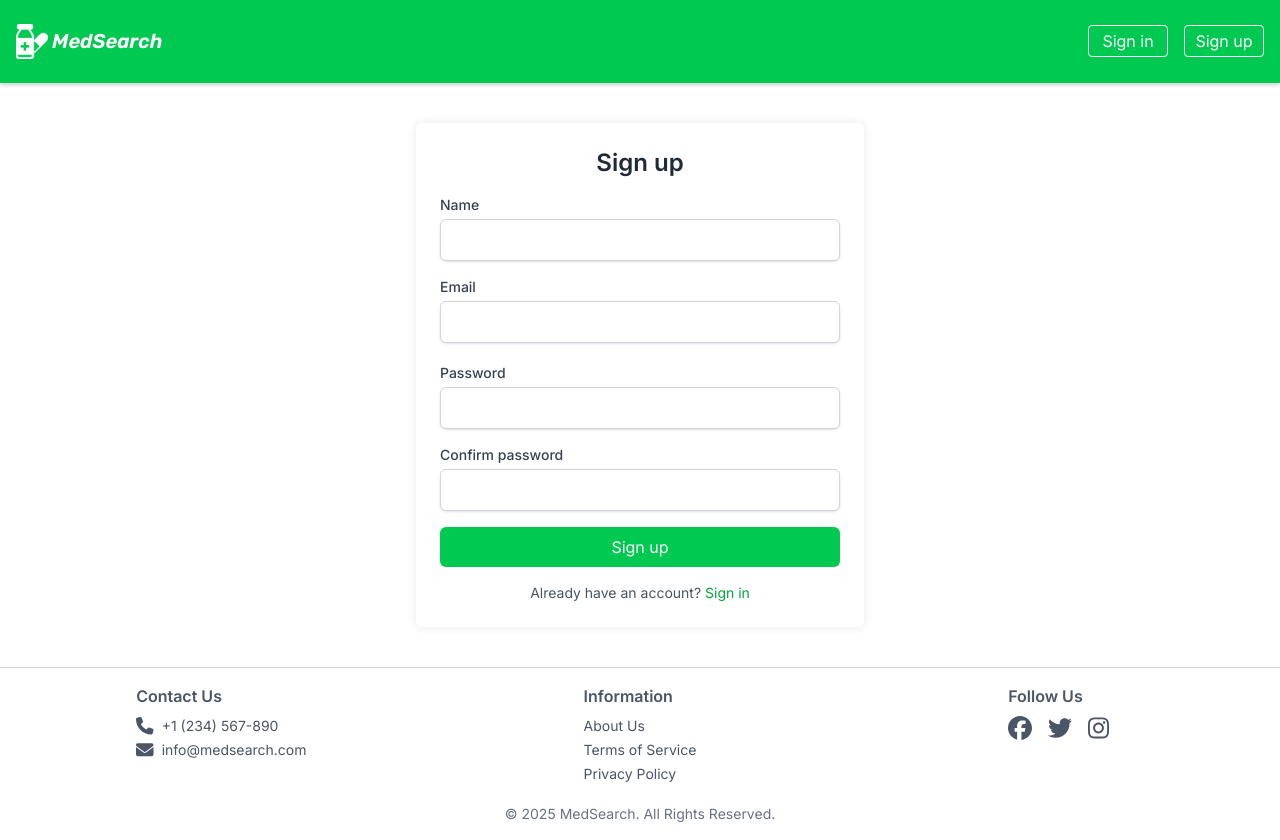
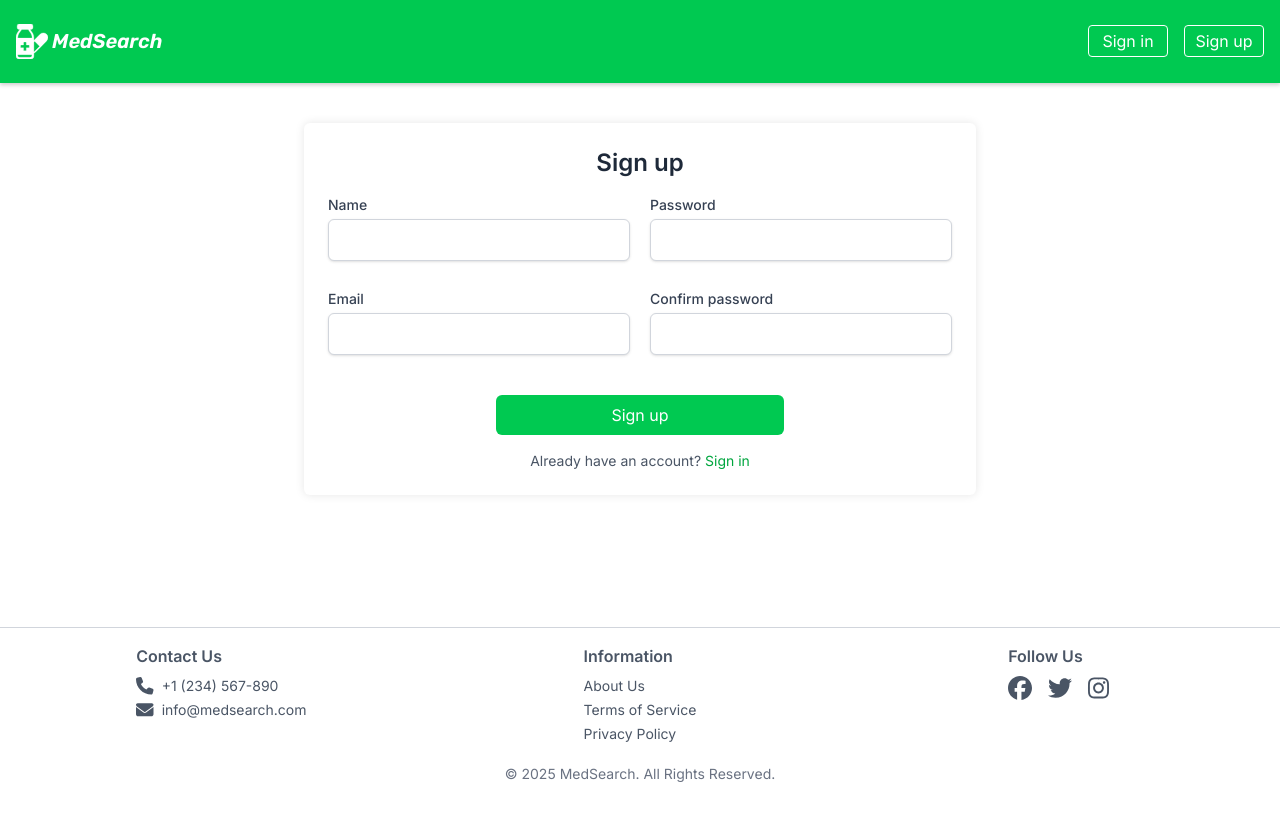
Before and after one commit to gryzun33/medsearch, a React (Vite) app: page /register in a window 1280 px wide. After the commit the page ends 800 px from the top, so only its background shows below. Built offline with nearby package versions, Linux system fonts and the light colour scheme.

Commit message:
feat: add registration adaptive

```diff
--- /dev/null
+++ b/src/components/BottomLink.tsx
@@ -0,0 +1,20 @@
+import { Link } from 'react-router';
+
+type Props = {
+  text: string;
+  linkText: string;
+  linkTo: string;
+};
+
+const BottomLink = ({ text, linkText, linkTo }: Props) => {
+  return (
+    <p className="mt-4 text-center text-sm text-gray-600">
+      {text}{' '}
+      <Link to={linkTo} className="text-green-600 hover:underline">
+        {linkText}
+      </Link>
+    </p>
+  );
+};
+
+export default BottomLink;
--- /dev/null
+++ b/src/components/FormField.tsx
@@ -0,0 +1,48 @@
+import {
+  UseFormRegister,
+  FieldValues,
+  FieldError,
+  Path,
+} from 'react-hook-form';
+
+type FormFieldProps<T extends FieldValues> = {
+  label: string;
+  id: Path<T>;
+  type: string;
+  register: UseFormRegister<T>;
+  errors: FieldError | undefined;
+  validationRules?: object;
+};
+
+const FormField = <T extends FieldValues>({
+  label,
+  id,
+  type,
+  register,
+  errors,
+  validationRules,
+}: FormFieldProps<T>) => {
+  return (
+    <div className="mb-7 relative">
+      <label
+        className="block text-sm font-medium text-gray-700"
+        htmlFor={String(id)}
+      >
+        {label}
+      </label>
+      <input
+        type={type}
+        id={String(id)}
+        {...register(id, validationRules)}
+        className="mt-1 block w-full px-3 py-2 border border-gray-300 rounded-md shadow-sm focus:outline-none focus:ring-2 focus:ring-green-500"
+      />
+      {errors && errors.message && (
+        <p className="absolute top-[100%] text-red-500 text-sm font-light">
+          {errors.message}
+        </p>
+      )}
+    </div>
+  );
+};
+
+export default FormField;
--- a/src/components/RegistrationForm.tsx
+++ b/src/components/RegistrationForm.tsx
@@ -1,12 +1,9 @@
 import { SubmitHandler, useForm } from 'react-hook-form';
-import { Link } from 'react-router';
-
-type FormData = {
-  name: string;
-  email: string;
-  password: string;
-  confirmPassword: string;
-};
+// import { Link } from 'react-router';
+import SubmitButton from './SubmitButton';
+import BottomLink from './BottomLink';
+import { SignUpData } from '../types/sign-up';
+import FormField from './FormField';
 
 const RegistrationForm = () => {
   const {
@@ -14,125 +11,75 @@ const RegistrationForm = () => {
     handleSubmit,
     formState: { errors },
     watch,
-  } = useForm<FormData>();
+  } = useForm<SignUpData>();
 
-  const onSubmit: SubmitHandler<FormData> = (data) => {
+  const onSubmit: SubmitHandler<SignUpData> = (data) => {
     console.log('Форма отправлена', data);
   };
 
   return (
-    <div className="max-w-md mx-auto  p-6 my-10  bg-white shadow-[0_0_10px_rgba(0,0,0,0.1)] rounded-md">
+    <div className="mx-w-md  mx-auto  p-6   bg-white shadow-[0_0_10px_rgba(0,0,0,0.1)] rounded-md">
       <h2 className="text-2xl font-semibold mb-4 text-center text-gray-800">
         Sign up
       </h2>
       <form onSubmit={handleSubmit(onSubmit)}>
-        <div className="mb-4">
-          <label
-            className="block text-sm font-medium text-gray-700"
-            htmlFor="name"
-          >
-            Name
-          </label>
-          <input
+        <FormField
+          label="Name"
+          id="name"
           type="text"
-            id="name"
-            {...register('name', { required: 'Name is required' })}
-            className="mt-1 block w-full px-3 py-2 border border-gray-300 rounded-md shadow-sm focus:outline-hidden focus:ring-2 focus:ring-green-500"
+          register={register}
+          errors={errors.name}
+          validationRules={{ required: 'Name is required' }}
         />
-          {errors.name && (
-            <p className="text-red-500 text-sm font-light">
-              {errors.name.message}
-            </p>
-          )}
-        </div>
 
-        <div className="mb-5">
-          <label
-            className="block text-sm font-medium text-gray-700"
-            htmlFor="email"
-          >
-            Email
-          </label>
-          <input
+        <FormField
+          label="Email"
+          id="email"
           type="email"
-            id="email"
-            {...register('email', {
+          register={register}
+          errors={errors.email}
+          validationRules={{
             required: 'Email is required',
             pattern: {
               value: /^[a-zA-Z0-9_.+-]+@[a-zA-Z0-9-]+\.[a-zA-Z0-9-.]+$/,
               message: 'Invalid email format',
             },
-            })}
-            className="mt-1 block w-full px-3 py-2 border border-gray-300 rounded-md shadow-sm focus:outline-none focus:ring-2 focus:ring-green-500"
+          }}
         />
-          {errors.email && (
-            <p className="text-red-500 text-sm font-light">
-              {errors.email.message}
-            </p>
-          )}
-        </div>
 
-        <div className="mb-4">
-          <label
-            className="block text-sm font-medium text-gray-700"
-            htmlFor="password"
-          >
-            Password
-          </label>
-          <input
+        <FormField
+          label="Password"
+          id="password"
           type="password"
-            id="password"
-            {...register('password', {
+          register={register}
+          errors={errors.password}
+          validationRules={{
             required: 'Password is required',
             minLength: { value: 6, message: 'Minimum of 6 characters' },
-            })}
-            className="mt-1 block w-full px-3 py-2 border border-gray-300 rounded-md shadow-sm focus:outline-none focus:ring-2 focus:ring-green-500"
+          }}
         />
-          {errors.password && (
-            <p className="text-red-500 text-sm font-light">
-              {errors.password.message}
-            </p>
-          )}
-        </div>
 
-        <div className="mb-4">
-          <label
-            className="block text-sm font-medium text-gray-700"
-            htmlFor="confirmPassword"
-          >
-            Confirm password
-          </label>
-          <input
+        <FormField
+          label="Confirm password"
+          id="confirmPassword"
           type="password"
-            id="confirmPassword"
-            {...register('confirmPassword', {
+          register={register}
+          errors={errors.confirmPassword}
+          validationRules={{
             required: 'Confirm password',
-              validate: (value) =>
+            validate: (value: string) =>
               value === watch('password') || 'Passwords don`t match',
-            })}
-            className="mt-1 block w-full px-3 py-2 border border-gray-300 rounded-md shadow-sm focus:outline-hidden focus:ring-2 focus:ring-green-500"
+          }}
         />
-          {errors.confirmPassword && (
-            <p className="text-red-500 text-sm font-light">
-              {errors.confirmPassword.message}
-            </p>
-          )}
-        </div>
 
-        <button
-          type="submit"
-          className="w-full py-2 px-4 bg-green-500 text-white rounded-md hover:bg-green-400 focus:outline-hidden focus:bg-green-400  cursor-pointer"
-        >
-          Sign up
-        </button>
+        <SubmitButton>Sign up</SubmitButton>
       </form>
 
-      <p className="mt-4 text-center text-sm text-gray-600">
-        Already have an account?{' '}
-        <Link to="/login" className="text-green-600 hover:underline">
-          Sign in
-        </Link>
-      </p>
+      <BottomLink
+        text="Already have an account?"
+        linkText="Sign in"
+        linkTo="/login"
+      />
     </div>
   );
 };
--- /dev/null
+++ b/src/components/SubmitButton.tsx
@@ -0,0 +1,12 @@
+const SubmitButton = ({ children }: { children: string }) => {
+  return (
+    <button
+      type="submit"
+      className="block w-full md:max-w-2xs mx-auto mt-3 py-2 px-4 bg-green-500 text-white rounded-md hover:bg-green-400 focus:outline-hidden focus:bg-green-400  cursor-pointer"
+    >
+      {children}
+    </button>
+  );
+};
+
+export default SubmitButton;
--- a/src/index.css
+++ b/src/index.css
@@ -7,6 +7,7 @@
 @theme {
   --font-rubik: 'Rubik', 'serif';
   --font-inter: 'Inter', serif;
+  --breakpoint-xs: 30rem;
 }
 
 body {
--- a/src/layouts/AuthLayout.tsx
+++ b/src/layouts/AuthLayout.tsx
@@ -4,13 +4,8 @@ import { Outlet } from 'react-router';
 
 const AuthLayout = () => {
   return (
-    <div>
-      {/* <Header /> */}
-      {/* <Sidebar /> */}
-      <main>
-        <Outlet />
-      </main>
-      {/* <Footer /> */}
+    <div className="py-10">
+      <Outlet />
     </div>
   );
 };
--- a/src/main.tsx
+++ b/src/main.tsx
@@ -8,10 +8,11 @@ import MainLayout from './layouts/MainLayout';
 import Home from './pages/Home/Home';
 import AuthLayout from './layouts/AuthLayout';
 import Login from './pages/Login/Login';
-import Register from './pages/Register/Register';
+// import Register from './pages/Register/Register';
 import Profile from './pages/Profile/Profile';
 import Cart from './pages/Cart/Cart';
 import Product from './pages/Product/Product';
+import Registration from './pages/Registration/Registration';
 
 createRoot(document.getElementById('root')!).render(
   <StrictMode>
@@ -21,7 +22,7 @@ createRoot(document.getElementById('root')!).render(
           <Route index element={<Home />} />
           <Route element={<AuthLayout />}>
             <Route path="login" element={<Login />} />
-            <Route path="register" element={<Register />} />
+            <Route path="register" element={<Registration />} />
           </Route>
           <Route path="profile" element={<Profile />} />
           <Route path="cart" element={<Cart />} />
--- a/src/pages/Register/Register.tsx
+++ /dev/null
@@ -1,11 +0,0 @@
-import RegistrationForm from '../../components/RegistrationForm';
-
-const Register = () => {
-  return (
-    <div>
-      <RegistrationForm />
-    </div>
-  );
-};
-
-export default Register;
--- /dev/null
+++ b/src/pages/Registration/Registration.tsx
@@ -0,0 +1,92 @@
+import { SubmitHandler, useForm } from 'react-hook-form';
+import { SignUpData } from '../../types/sign-up';
+import FormField from '../../components/FormField';
+import SubmitButton from '../../components/SubmitButton';
+import BottomLink from '../../components/BottomLink';
+
+const Registration = () => {
+  const {
+    register,
+    handleSubmit,
+    formState: { errors },
+    watch,
+  } = useForm<SignUpData>();
+
+  const onSubmit: SubmitHandler<SignUpData> = (data) => {
+    console.log('Форма отправлена', data);
+  };
+
+  // shadow-[0_0_10px_rgba(0,0,0,0.1)] rounded-md
+  // max-w-2xl
+
+  return (
+    <div className="w-full xs:max-w-md md:max-w-2xl mx-auto p-6 bg-white xs:shadow-[0_0_10px_rgba(0,0,0,0.1)] xs:rounded-md">
+      <h2 className="text-2xl font-semibold mb-4 text-center text-gray-800">
+        Sign up
+      </h2>
+      <form onSubmit={handleSubmit(onSubmit)}>
+        <div className="flex flex-col md:flex-row md:justify-between md:gap-5">
+          <div className="max-w-md w-full">
+            <FormField
+              label="Name"
+              id="name"
+              type="text"
+              register={register}
+              errors={errors.name}
+              validationRules={{ required: 'Name is required' }}
+            />
+            <FormField
+              label="Email"
+              id="email"
+              type="email"
+              register={register}
+              errors={errors.email}
+              validationRules={{
+                required: 'Email is required',
+                pattern: {
+                  value: /^[a-zA-Z0-9_.+-]+@[a-zA-Z0-9-]+\.[a-zA-Z0-9-.]+$/,
+                  message: 'Invalid email format',
+                },
+              }}
+            />
+          </div>
+          <div className="max-w-md w-full">
+            <FormField
+              label="Password"
+              id="password"
+              type="password"
+              register={register}
+              errors={errors.password}
+              validationRules={{
+                required: 'Password is required',
+                minLength: { value: 6, message: 'Minimum of 6 characters' },
+              }}
+            />
+            <FormField
+              label="Confirm password"
+              id="confirmPassword"
+              type="password"
+              register={register}
+              errors={errors.confirmPassword}
+              validationRules={{
+                required: 'Confirm password',
+                validate: (value: string) =>
+                  value === watch('password') || 'Passwords don`t match',
+              }}
+            />
+          </div>
+        </div>
+
+        <SubmitButton>Sign up</SubmitButton>
+      </form>
+
+      <BottomLink
+        text="Already have an account?"
+        linkText="Sign in"
+        linkTo="/login"
+      />
+    </div>
+  );
+};
+
+export default Registration;
--- /dev/null
+++ b/src/types/sign-up.ts
@@ -0,0 +1,6 @@
+export type SignUpData = {
+  name: string;
+  email: string;
+  password: string;
+  confirmPassword: string;
+};
```
Lines whose indentation alone changed are shown as unchanged.
